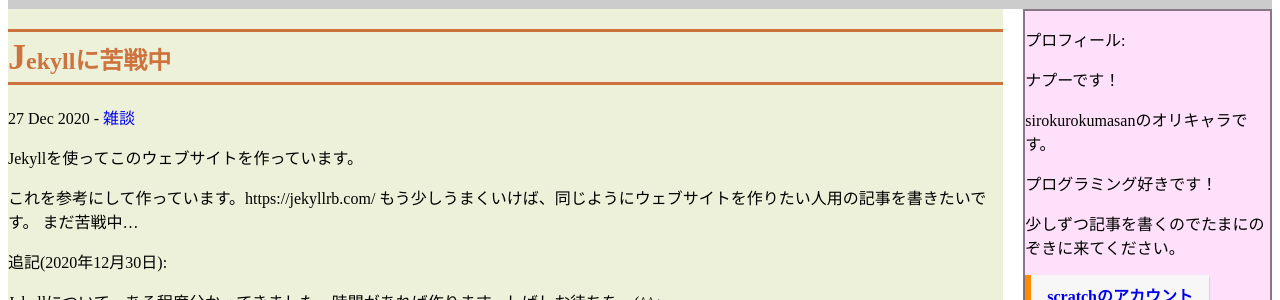
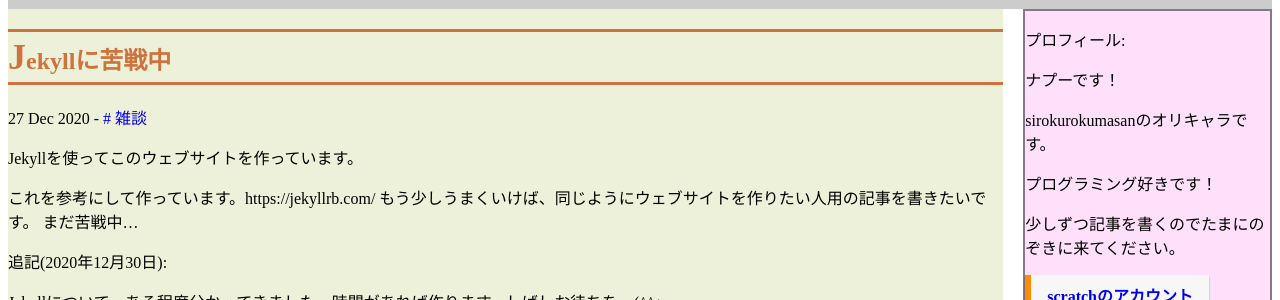
Before and after one commit to sirokurokumasan/sirokurokumasan.github.io, a Jekyll site: the page built from _posts/2020-12-27-Jekyllに苦戦中.md, in a window 1280 px wide. Shown: the part 152-452 px from the top of the page. Built offline with Jekyll 4.4.1, drawn with Linux system fonts in a browser that asks for light colours.

```diff
--- a/_layouts/post.html
+++ b/_layouts/post.html
@@ -5,7 +5,7 @@ layout: default
   {{ page.date | date_to_string }}
   {% assign author = site.authors | where: 'short_name', page.author | first %}
   {% if author %}
-    - <a href="{{ author.url }}">{{ author.name }}</a>
+    - <a href="{{ author.url }}"> # {{ author.name }}</a>
   {% endif %}
 </p>
 
```
